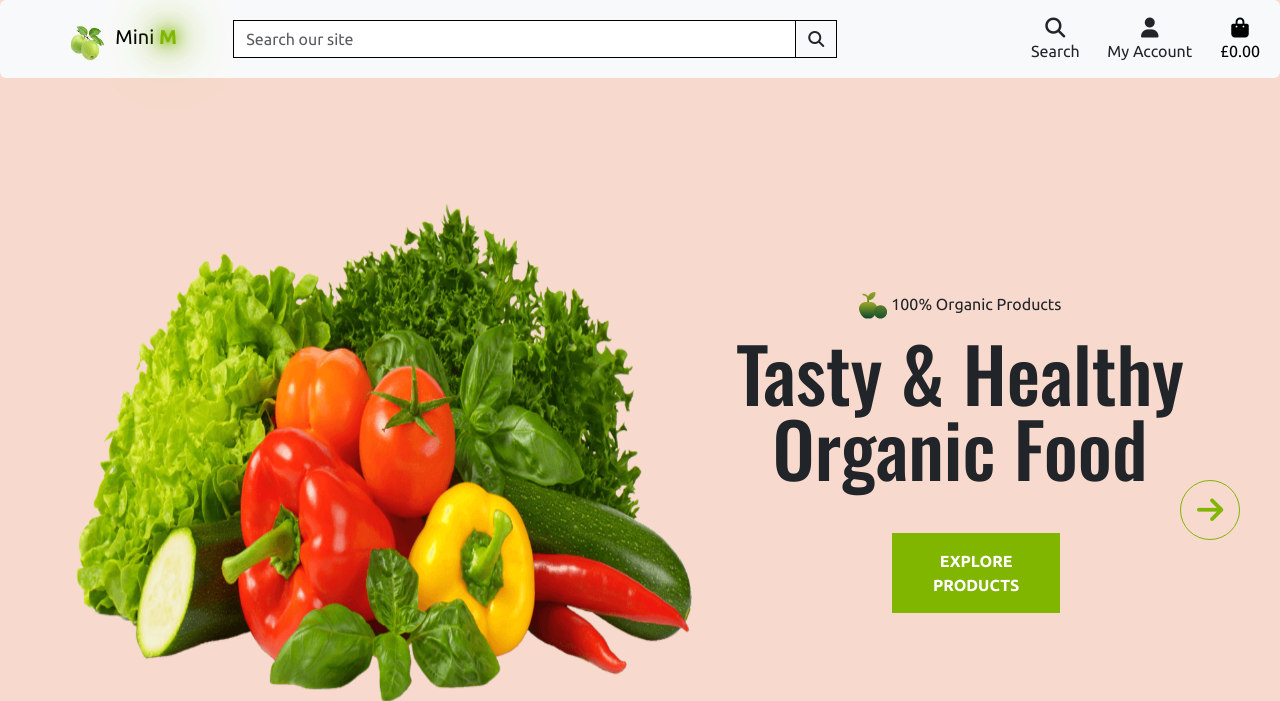
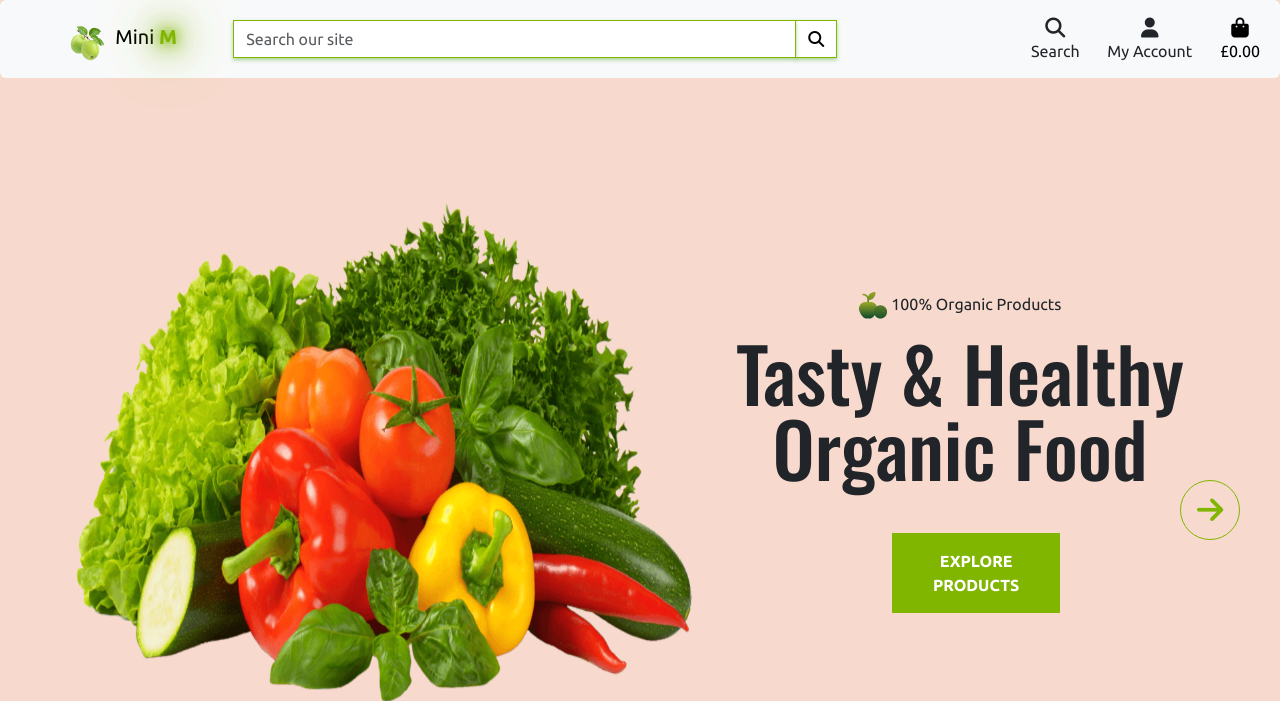
Before and after one commit to Esmael-Pinho/fourth-milestone-project, a Django app: page / in a window 1280 px wide, after a click on "Search". Shown: the top 701 px of the page. Run offline with Django 3.2, Linux system fonts and the light colour scheme; some libraries are stand-ins or nearby versions; some web fonts are replaced.

Commit message:
changed slider img, added styling to search bar

```diff
--- a/home/templates/home/index.html
+++ b/home/templates/home/index.html
@@ -12,13 +12,13 @@
 {% block content %}
     <div class="container-fluid h-100">
         <div class="row h-100">
-            <div id="myCarousel" class="carousel slide mb-6 carousel-dark pointer-event" data-bs-ride="carousel">
+            <div id="myCarousel" class="carousel slide mb-6 carousel-dark pointer-event" data-bs-ride="">
                 <div class="carousel-indicators">
                   <button type="button" data-bs-target="#myCarousel" data-bs-slide-to="0" class="active" aria-current="true" aria-label="Slide 1"></button>
                   <button type="button" data-bs-target="#myCarousel" data-bs-slide-to="1" aria-label="Slide 2"></button>
                 </div>
                 <div class="carousel-inner">
-                  <div class="carousel-item active" data-bs-interval="10000">
+                  <div class="carousel-item active" data-bs-interval="9000">
                     <div class="row featurette justify-content-center">
                         <div class="col-sm-8 col-md-6">
                             <img class="d-block w-100 slider-img img-1"  src="/media/slider-img-1.png" alt="Healthy Products">
@@ -38,7 +38,7 @@
                         </div>
                     </div>
                   </div>
-                  <div class="carousel-item">
+                  <div class="carousel-item" data-bs-interval="9000">
                     <div class="row featurette justify-content-evenly">
                         <div class="col-sm-4 col-md-6 text-center text-margin order-lg-first">
                             <div class="row justify-content-center">
--- a/static/css/base.css
+++ b/static/css/base.css
@@ -122,9 +122,6 @@ main {
     color: var(--green);
     border: 1px solid var(--green);
 }
-
-
-
 
 .green {
     color: var(--green);
@@ -257,9 +254,18 @@ main {
 .navbar-nav .nav-link.active,
 .nav-link:hover,
 .nav-link:focus,
-.dropdown-item:hover,
-.search-form:hover {
+.dropdown-item:hover {
     color: var(--green);
+}
+
+.search-form,
+.search-form:focus {
+    box-shadow: 0 2px 4px rgba(53, 150, 0, 0.4);
+    border-color: var(--green);
+}
+
+.search-form .icon {
+    color: var(--black);
 }
 
 /* Carousel */
--- a/templates/base.html
+++ b/templates/base.html
@@ -67,9 +67,9 @@
                   <div class="col-12  my-auto py-0 ">
                       <form method="GET" action="">
                           <div class="input-group w-100">
-                              <input class="form-control border border-black rounded-0" type="text" name="q" placeholder="Search our site" >
+                              <input class="form-control rounded-0 search-form" type="text" name="q" placeholder="Search our site" >
                               <div class="input-group-append">
-                                  <button class="form-control btn btn-black border border-black rounded-0 search-form" type="submit">
+                                  <button class="form-control rounded-0 search-form" type="submit">
                                       <span class="icon">
                                           <i class="fas fa-search"></i>
                                       </span>
```
Also changed, not shown: media/slider-img-2.png.
